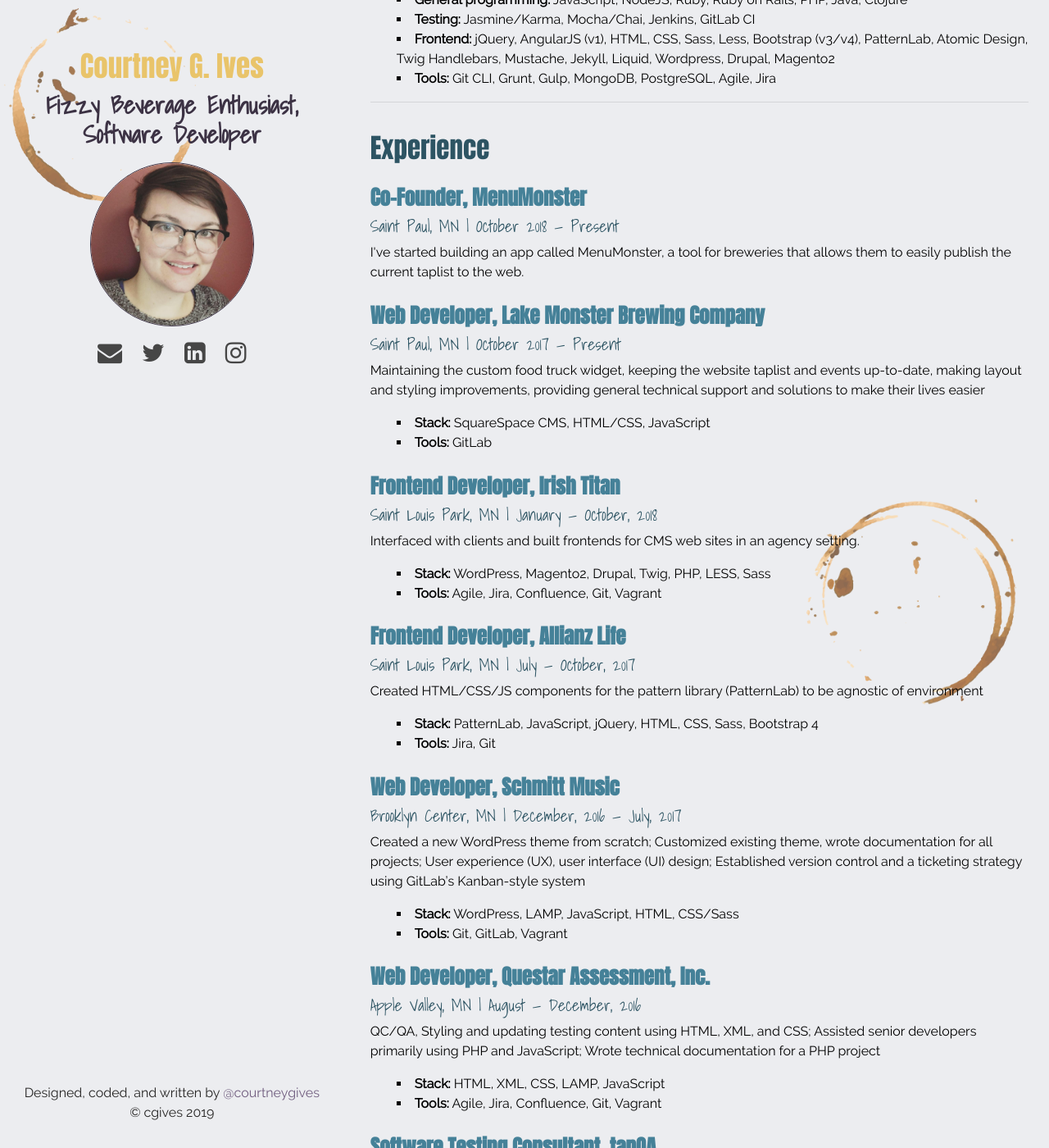
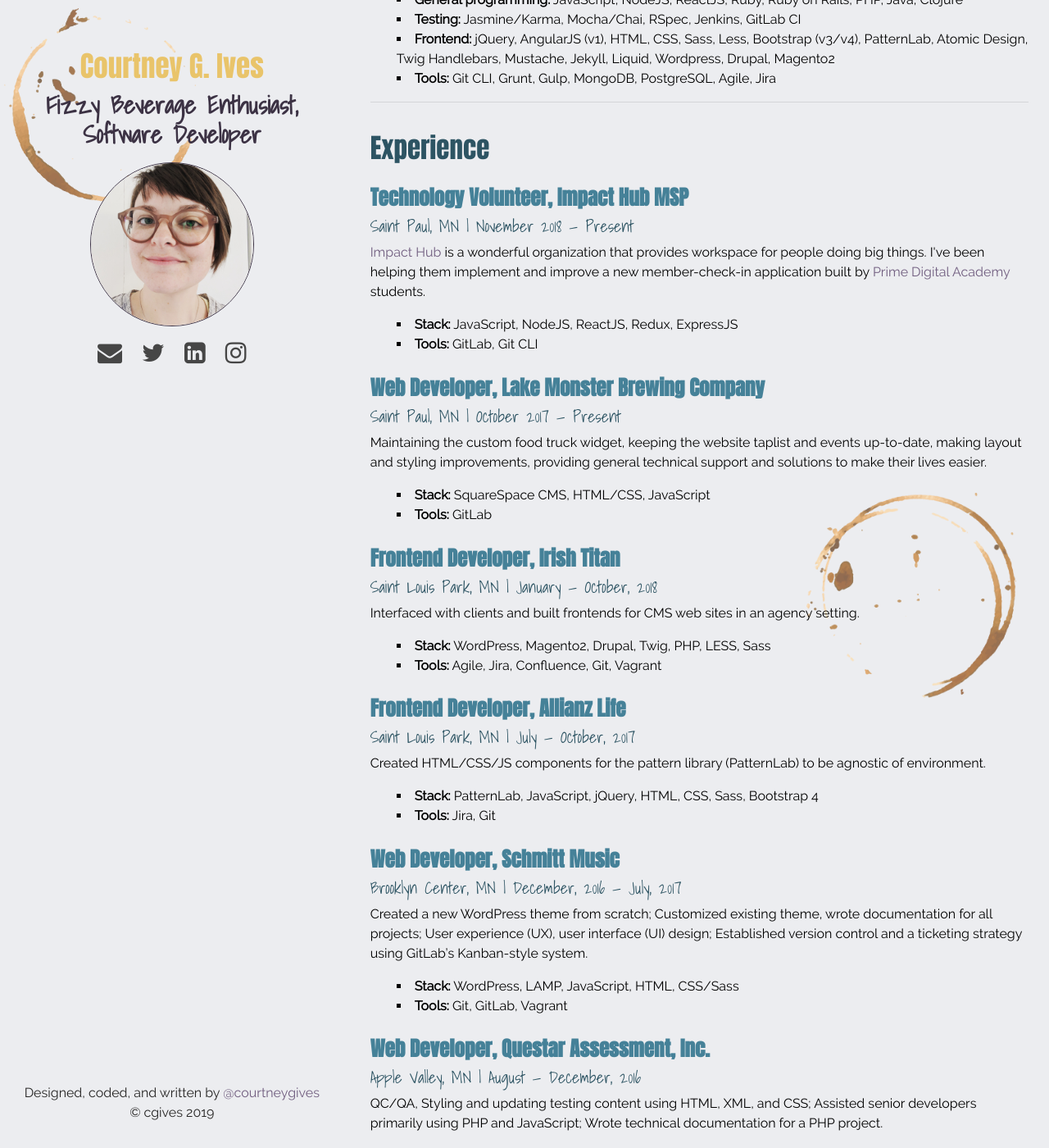
Before and after one commit to courtneygives/courtneygives.github.io, a Jekyll site: the page built from index.html, in a window 1280 px wide and 1400 px high, scrolled down 319 px. Shown: the whole window at 82% size. Built offline with Jekyll 4.4.1, drawn with Linux system fonts in a browser that asks for light colours; nearby versions of some CDN libraries; some of the changed text lies outside the part shown.

Commit message:
Update resume info, change portrait

```diff
--- a/index.html
+++ b/index.html
@@ -15,8 +15,8 @@
 
     <h1 class="resume-section">Skills</h1>
     <div class="job-desc">
-        <li><strong>General programming:</strong> JavaScript, NodeJS, Ruby, Ruby on Rails, PHP, Java, Clojure</li>
-        <li><strong>Testing:</strong> Jasmine/Karma, Mocha/Chai, Jenkins, GitLab CI</li>
+        <li><strong>General programming:</strong> JavaScript, NodeJS, ReactJS, Ruby, Ruby on Rails, PHP, Java, Clojure</li>
+        <li><strong>Testing:</strong> Jasmine/Karma, Mocha/Chai, RSpec, Jenkins, GitLab CI</li>
         <li><strong>Frontend:</strong> jQuery, AngularJS (v1), HTML, CSS, Sass, Less, Bootstrap (v3/v4), PatternLab, Atomic Design, Twig Handlebars, Mustache, Jekyll, Liquid, Wordpress, Drupal, Magento2</li>
         <li><strong>Tools:</strong> Git CLI, Grunt, Gulp, MongoDB, PostgreSQL, Agile, Jira</li>
     </div>
@@ -25,16 +25,24 @@
 
     <h1 class="resume-section">Experience</h1>
 
-    <h2 class="job-title">Co-Founder, MenuMonster</h2>
+    <h2 class="job-title">Technology Volunteer, Impact Hub MSP</h2>
+    <h3 class="job-info">Saint Paul, MN | November 2018 — Present</h3>
+    <div class="job-desc">
+        <p><a href="https://www.impacthubmsp.com/">Impact Hub</a> is a wonderful organization that provides workspace for people doing big things. I've been helping them implement and improve a new member-check-in application built by <a href="https://primeacademy.io/courses/engineering">Prime Digital Academy</a> students.</p>
+        <li><strong>Stack:</strong> JavaScript, NodeJS, ReactJS, Redux, ExpressJS</li>
+        <li><strong>Tools:</strong> GitLab, Git CLI</li>
+    </div>
+
+    <!-- <h2 class="job-title">Co-Founder, MenuMonster</h2>
     <h3 class="job-info">Saint Paul, MN | October 2018 — Present</h3>
     <div class="job-desc">
         <p>I've started building an app called MenuMonster, a tool for breweries that allows them to easily publish the current taplist to the web.</p>
-    </div>
+    </div> -->
 
     <h2 class="job-title">Web Developer, Lake Monster Brewing Company</h2>
     <h3 class="job-info">Saint Paul, MN | October 2017 — Present</h3>
     <div class="job-desc">
-        <p>Maintaining the custom food truck widget, keeping the website taplist and events up-to-date, making layout and styling improvements, providing general technical support and solutions to make their lives easier</p>
+        <p>Maintaining the custom food truck widget, keeping the website taplist and events up-to-date, making layout and styling improvements, providing general technical support and solutions to make their lives easier.</p>
         <li><strong>Stack:</strong> SquareSpace CMS, HTML/CSS, JavaScript</li>
         <li><strong>Tools:</strong> GitLab</li>
     </div>
@@ -50,7 +58,7 @@
     <h2 class="job-title">Frontend Developer, Allianz Life</h2>
     <h3 class="job-info">Saint Louis Park, MN | July — October, 2017</h3>
     <div class="job-desc">
-        <p>Created HTML/CSS/JS components for the pattern library (PatternLab) to be agnostic of environment</p>
+        <p>Created HTML/CSS/JS components for the pattern library (PatternLab) to be agnostic of environment.</p>
         <li><strong>Stack:</strong> PatternLab, JavaScript, jQuery, HTML, CSS, Sass, Bootstrap 4</li>
         <li><strong>Tools:</strong> Jira, Git</li>
     </div>
@@ -58,7 +66,7 @@
     <h2 class="job-title">Web Developer, Schmitt Music</h2>
     <h3 class="job-info">Brooklyn Center, MN | December, 2016 — July, 2017</h3>
     <div class="job-desc">
-        <p>Created a new WordPress theme from scratch; Customized existing theme, wrote documentation for all projects; User experience (UX), user interface (UI) design; Established version control and a ticketing strategy using GitLab’s Kanban-style system</p>
+        <p>Created a new WordPress theme from scratch; Customized existing theme, wrote documentation for all projects; User experience (UX), user interface (UI) design; Established version control and a ticketing strategy using GitLab’s Kanban-style system.</p>
         <li><strong>Stack:</strong> WordPress, LAMP, JavaScript, HTML, CSS/Sass</li>
         <li><strong>Tools:</strong> Git, GitLab, Vagrant</li>
     </div>
@@ -66,7 +74,7 @@
     <h2 class="job-title">Web Developer, Questar Assessment, Inc.</h2>
     <h3 class="job-info">Apple Valley, MN | August — December, 2016</h3>
     <div class="job-desc">
-        <p>QC/QA, Styling and updating testing content using HTML, XML, and CSS; Assisted senior developers primarily using PHP and JavaScript; Wrote technical documentation for a PHP project</p>
+        <p>QC/QA, Styling and updating testing content using HTML, XML, and CSS; Assisted senior developers primarily using PHP and JavaScript; Wrote technical documentation for a PHP project.</p>
         <li><strong>Stack:</strong> HTML, XML, CSS, LAMP, JavaScript</li>
         <li><strong>Tools:</strong> Agile, Jira, Confluence, Git, Vagrant</li>
     </div>
@@ -74,23 +82,23 @@
     <h2 class="job-title">Software Testing Consultant, tapQA</h2>
     <h3 class="job-info">Saint Louis Park, MN | June, 2015 — March, 2016</h3>
     <div class="job-desc">
-        <p>Documented and tested defects in a remote Agile environment; Wrote tickets and detailed test plan, and gave product demonstrations for each ticket</p>
+        <p>Documented and tested defects in a remote Agile environment; Wrote tickets and detailed test plan, and gave product demonstrations for each ticket.</p>
         <li><strong>Tools:</strong> Jira, Jenkins, VersionOne, Methode CMS, Medley CMS, Browser Dev Tools</li>
     </div>
 
     <h2 class="job-title">Designer/Social Media Mgr, Above the Fold Marketing</h2>
     <h3 class="job-info">Burlington, VT/Remote | 2011 — 2013</h3>
     <div class="job-desc">
-        <p>Designed websites, graphics, and user interfaces; Monitored, maintained, and managed client social media accounts</p>
+        <p>Designed websites, graphics, and user interfaces; Monitored, maintained, and managed client social media accounts.</p>
         <li><strong>Stack:</strong> WordPress, HTML, CSS</li>
         <li><strong>Tools:</strong> TeamWork, Adobe Illustrator, HootSuite</li>
     </div>
 
-    <h2 class="job-title">Coding Projects</h2>
+    <!-- <h2 class="job-title">Coding Projects</h2>
     <div class="job-desc">
         <li><strong>Android:</strong> <a href="https://goo.gl/pteith">Score Cleaver</a> is a Java app I contributed to</li>
         <li><strong>Nile of the North map:</strong> <a href="https://goo.gl/TbDNGG">Web application</a> for Project Sweetie Pie that I contributed to</li>
-    </div>
+    </div> -->
 
     <hr>
 
```
Also changed, not shown: media/portrait.jpg.
